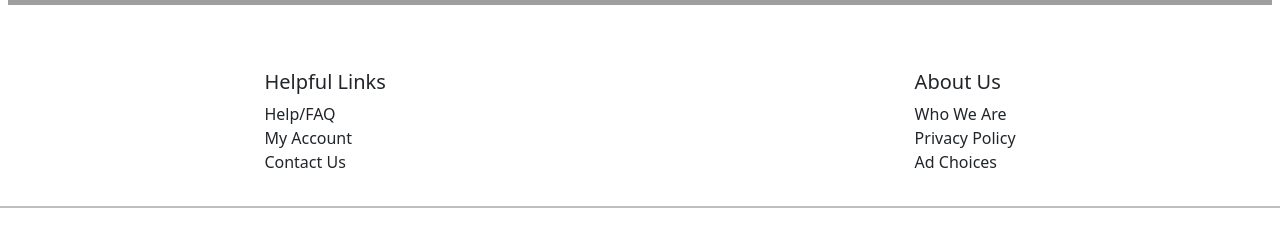
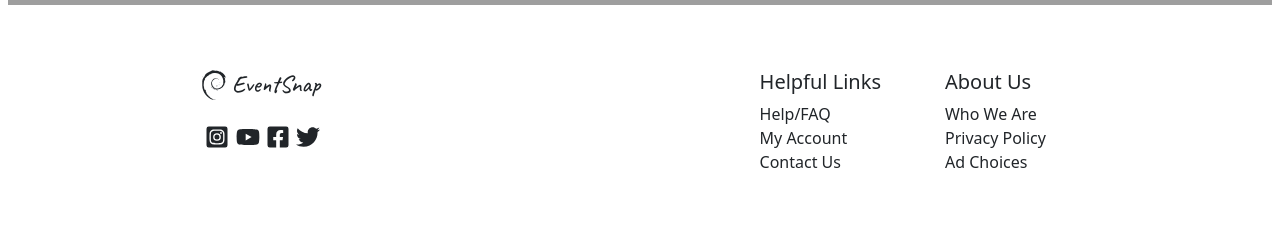
Before and after one commit to seanrandevs/event-management-frontend, a React (Create React App) app: page /#/ in a window 1280 px wide. Shown: the part 2359-2606 px from the top of the page. Before the commit the page ends 2583 px from the top, so only its background shows below. Built offline with nearby package versions, Linux system fonts and the light colour scheme; grey boxes are pictures that could not be loaded.

Commit message:
Updated the footer
Added icons and extras to the footer

```diff
--- a/public/index.html
+++ b/public/index.html
@@ -9,6 +9,9 @@
       name="description"
       content="Web site created using create-react-app"
     />
+    <link rel="preconnect" href="https://fonts.googleapis.com">
+    <link rel="preconnect" href="https://fonts.gstatic.com" crossorigin>
+    <link href="https://fonts.googleapis.com/css2?family=Caveat:wght@400..700&display=swap" rel="stylesheet">
     <link rel="apple-touch-icon" href="%PUBLIC_URL%/logo192.png" />
     <!--
       manifest.json provides metadata used when your web app is installed on a
--- a/src/App.css
+++ b/src/App.css
@@ -6,6 +6,9 @@
 }
 .navbar .container .nav-link {
     margin: 0 2rem;
+}
+.navbar-brand {
+    font-family: "Caveat", cursive;
 }
 .d-flex{
     margin: 0 auto;
@@ -54,11 +57,36 @@
     max-height: 450px;
     margin: 0 auto;
 }
+.footer {
+    display: flex;
+    justify-content: space-around;
+    padding-bottom: 4rem;
+}
 .right{
     display: flex;
-    justify-content: space-around;
 }
 .helpful-links ul, .about-us ul {
     list-style-type: none;
     padding: 0;
 }
+.helpful-links, .about-us {
+  margin: 0 2rem;
+}
+.left h4 {
+    font-family: "Caveat", cursive;
+}
+.footer-logo {
+    display: flex;
+    margin-bottom: 1rem;
+}
+
+.footer-logo .logo {
+    margin: 0;
+}
+.footer-icons {
+    display: flex;
+}
+.footer-icon {
+    margin: 0 0.2rem;
+    font-size: 1.5rem;
+}
--- a/src/components/Footer.js
+++ b/src/components/Footer.js
@@ -1,9 +1,22 @@
-
+import { VscTerminalDebian  } from "react-icons/vsc";
+import { FaInstagramSquare, FaYoutube, FaFacebookSquare, FaTwitter   } from "react-icons/fa";
 
 const Footer = () => {
   return (
     <div className="footer">
-      <div className="left"></div>
+      <div className="left">
+        <div className="footer-logo">
+        <VscTerminalDebian className="logo" />
+        <h4>EventSnap</h4>
+        </div>
+        <div className="foorter-icons">
+          <FaInstagramSquare className="footer-icon" />
+          <FaYoutube className="footer-icon"/>
+          <FaFacebookSquare className="footer-icon"/>
+          <FaTwitter className="footer-icon"/>
+        </div>
+
+      </div>
       <div className="right">
         <div className="helpful-links">
           <h5>Helpful Links</h5>
@@ -22,7 +35,7 @@ const Footer = () => {
           </ul>
         </div>
       </div>
-      <hr style={{ border: '1px solid #000000' }} />
+      {/* <hr style={{ border: '1px solid #000000' }} /> */}
     </div>
 
   )
```
